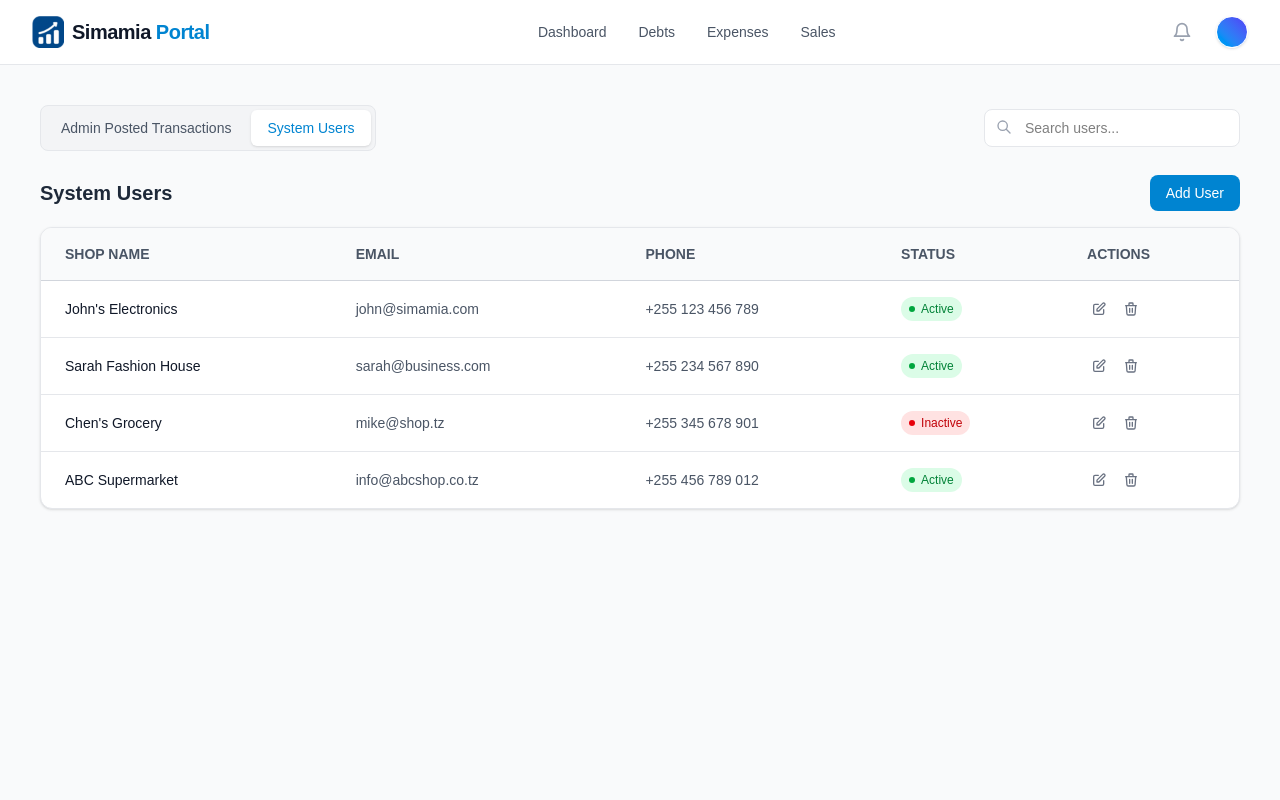
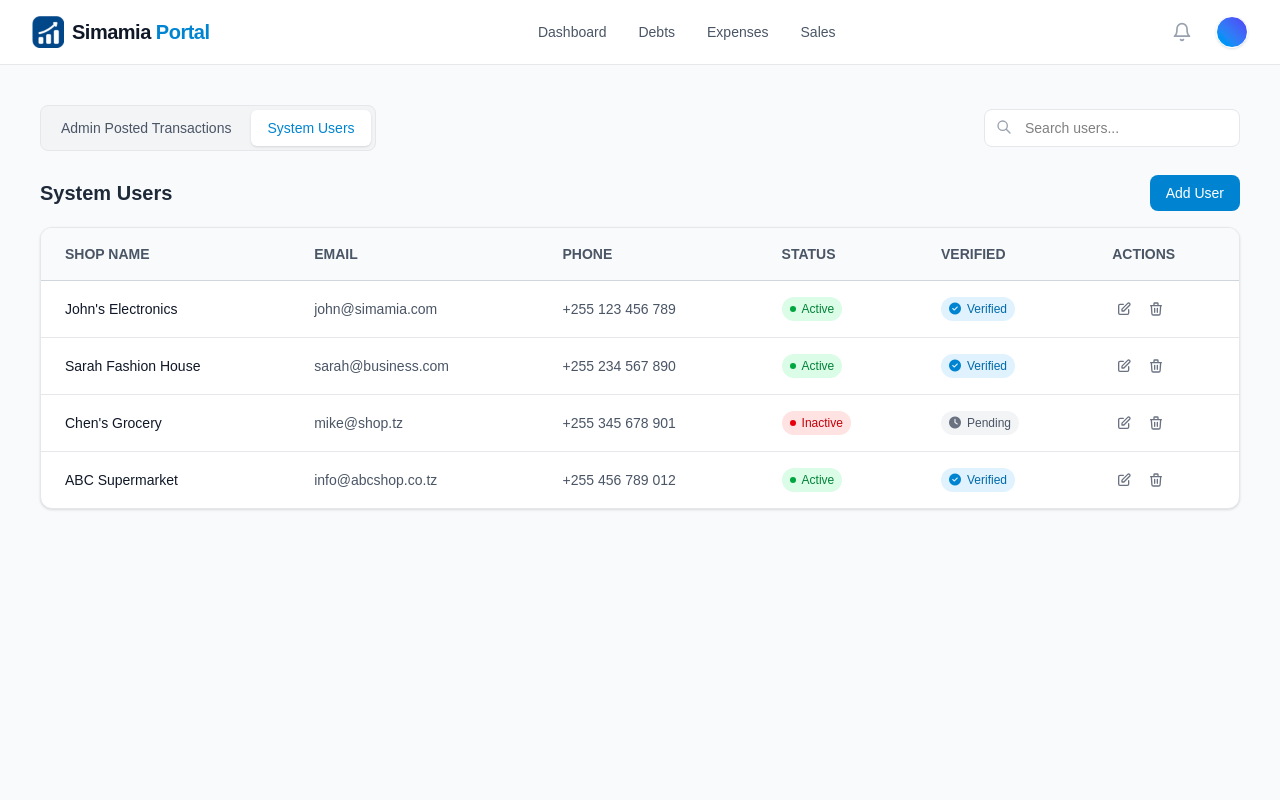
Before and after one commit to twahir21/simamia-portal, a Next.js app: page /private in a window 1280 px wide. Both pictures are taken after a click on the button "System Users". Shown: the top 800 px of the page. Built offline with nearby package versions, Linux system fonts and the light colour scheme; a web font is replaced by a local one.

Commit message:
Adding isVerified email

```diff
--- a/app/private/page.tsx
+++ b/app/private/page.tsx
@@ -9,6 +9,7 @@ interface User {
   email: string;
   phone: string;
   status: 'Active' | 'Inactive';
+  isVerified: boolean;
 }
 
 interface Transaction {
@@ -33,10 +34,10 @@ export default function Private() {
 
   // Hardcoded Users
   const users: User[] = [
-    { id: 'USR-001', shopName: 'John\'s Electronics', email: 'john@simamia.com', phone: '+255 123 456 789', status: 'Active' },
-    { id: 'USR-002', shopName: 'Sarah Fashion House', email: 'sarah@business.com', phone: '+255 234 567 890', status: 'Active' },
-    { id: 'USR-003', shopName: 'Chen\'s Grocery', email: 'mike@shop.tz', phone: '+255 345 678 901', status: 'Inactive' },
-    { id: 'USR-004', shopName: 'ABC Supermarket', email: 'info@abcshop.co.tz', phone: '+255 456 789 012', status: 'Active' },
+    { id: 'USR-001', shopName: 'John\'s Electronics', email: 'john@simamia.com', phone: '+255 123 456 789', status: 'Active', isVerified: true },
+    { id: 'USR-002', shopName: 'Sarah Fashion House', email: 'sarah@business.com', phone: '+255 234 567 890', status: 'Active', isVerified: true },
+    { id: 'USR-003', shopName: 'Chen\'s Grocery', email: 'mike@shop.tz', phone: '+255 345 678 901', status: 'Inactive', isVerified: false },
+    { id: 'USR-004', shopName: 'ABC Supermarket', email: 'info@abcshop.co.tz', phone: '+255 456 789 012', status: 'Active', isVerified: true },
   ];
 
   return (
@@ -132,6 +133,7 @@ export default function Private() {
             </div>
           )}
 
+
           {/* Users Table */}
           {activeTab === 'users' && (
             <div className="overflow-hidden rounded-xl border border-gray-200 bg-white shadow-sm">
@@ -143,6 +145,7 @@ export default function Private() {
                       <th className="px-6 py-4">Email</th>
                       <th className="px-6 py-4">Phone</th>
                       <th className="px-6 py-4">Status</th>
+                      <th className="px-6 py-4">Verified</th>
                       <th className="px-6 py-4">Actions</th>
                     </tr>
                   </thead>
@@ -161,7 +164,15 @@ export default function Private() {
                           </span>
                         </td>
                         <td className="px-6 py-4">
-                          <ActionButtons />
+                          <span className={`inline-flex items-center gap-1.5 rounded-full px-2 py-1 text-xs font-medium ${
+                            user.isVerified ? 'bg-sky-100 text-sky-700' : 'bg-gray-100 text-gray-600'
+                          }`}>
+                            <i className={`fa-solid ${user.isVerified ? 'fa-check-circle text-sky-600' : 'fa-clock text-gray-500'} w-3 h-3`} />
+                            {user.isVerified ? 'Verified' : 'Pending'}
+                          </span>
+                        </td>
+                        <td className="px-6 py-4">
+                          <ActionButtons /> {/* Pass user prop if needed */}
                         </td>
                       </tr>
                     ))}
```
